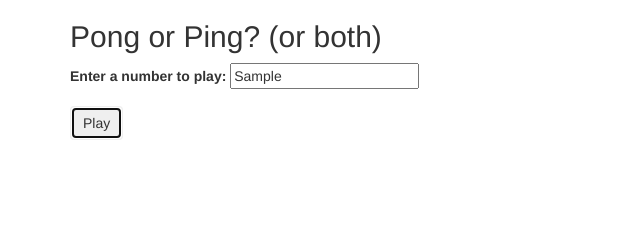
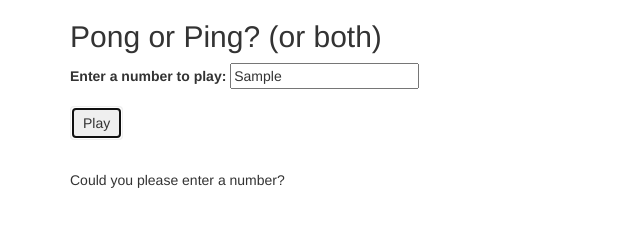
Before and after one commit to CallaRudolph/pingpong, a plain HTML site: page index.html in a window 1280 px wide. Both pictures are taken after typing "Sample" into the empty fields and a click on the button "Play". Shown: the whole page, without its empty margins (0-640 px from the left). Drawn offline with Linux system fonts and the light colour scheme.

Commit message:
add #NaN with .hide/.show in js

```diff
--- a/css/styles.css
+++ b/css/styles.css
@@ -0,0 +1,3 @@
+#NaN {
+  display: none;
+}
--- a/index.html
+++ b/index.html
@@ -24,6 +24,7 @@
         <ul id="result">
 
         </ul>
+        <p id="NaN">Could you please enter a number?</p>
       </div>
     </div>
   </body>
--- a/js/scripts.js
+++ b/js/scripts.js
@@ -1,10 +1,14 @@
 //business logic here:
 
 function play(input) {
+
+  if (isNaN(input)) {
+    $("#NaN").show();
+  }
+
   var total = []
-
   for (var i = 1; i <= input; i += 1) {
-    console.log(total)
+    $("#NaN").hide();
     total.push("<li>" + i + "</li>");
     if ((i % 15) === 0) {
       total.pop(i)
@@ -19,11 +23,6 @@ function play(input) {
   }
   return total
 }
-    // var fifteen = false;
-    // console.log(fifteen)
-    // if ((input[i] % 15) === 0) {
-    //   fifteen = true;
-    // } else {
 
 
 // user interface here:
@@ -32,8 +31,6 @@ $(document).ready(function() {
     event.preventDefault();
     var input = parseInt($("input#number").val());
     var result = play(input);
-
-    // console.log(input)
     $("ul#result").empty();
     $("ul#result").prepend(result);
   });
```
